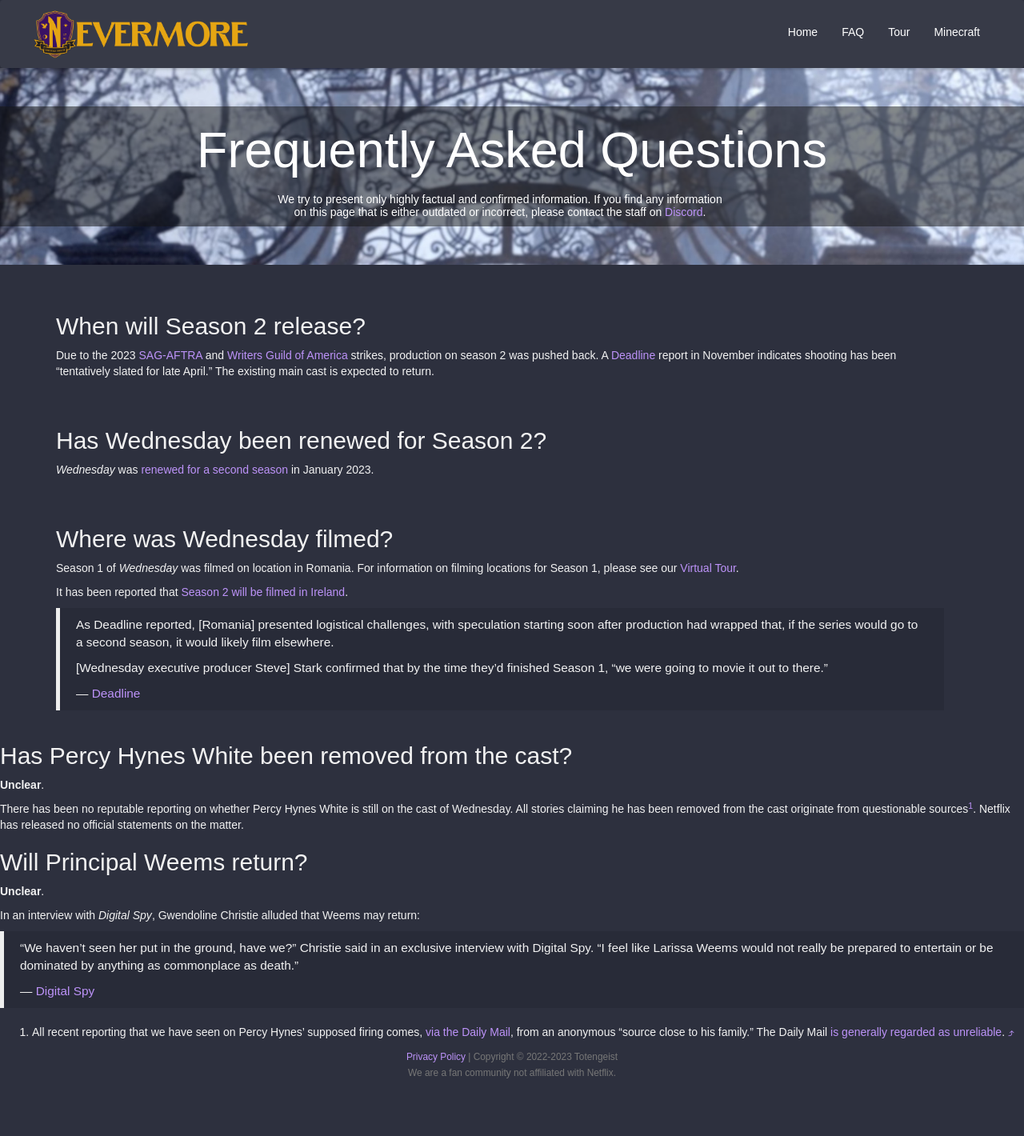
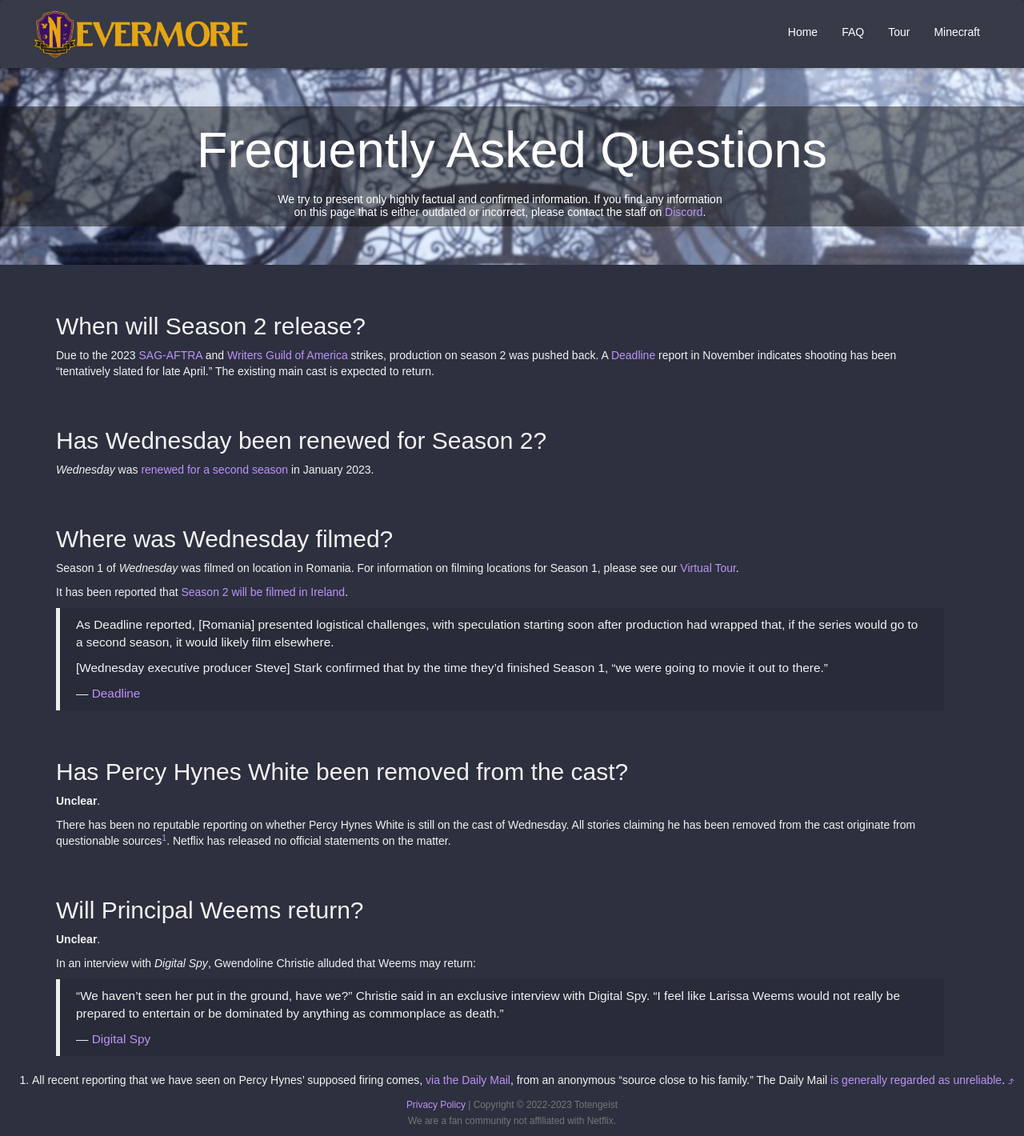
Before and after one commit to Totengeist/wednesdayseries.com, a Jekyll site: the page built from faq.md, in a window 1280 px wide. Shown: the whole page at 80% size. Built offline with Jekyll 4.4.1, drawn with Linux system fonts in a browser that asks for light colours; nearby versions of some CDN libraries; before the commit the page ends 1360 px from its top, so only the background shows below that.

Commit message:
Fix FAQ container element

```diff
--- a/faq.md
+++ b/faq.md
@@ -28,8 +28,6 @@
 >
 > &mdash; [Deadline][deadline-1235613439]
 
-</div></div>
-
 ## Has Percy Hynes White been removed from the cast?
 
 **Unclear**.
@@ -46,6 +44,8 @@
 >
 > &mdash; [Digital Spy][digitalspy-a42075699]
 
+</div></div>
+
 [^1]: All recent reporting that we have seen on Percy Hynes' supposed firing comes, [via the Daily Mail][dailymail-12454313], from an anonymous "source close to his family." The Daily Mail [is generally regarded as unreliable][theguardian-dailymail].
 
 [_discord]: {{ "/" | relativize_url }} "Nevermore Discord"
```
